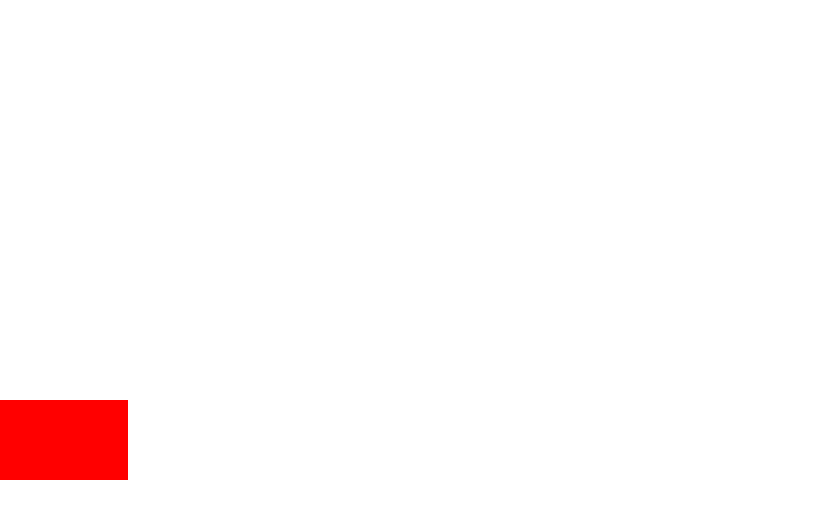
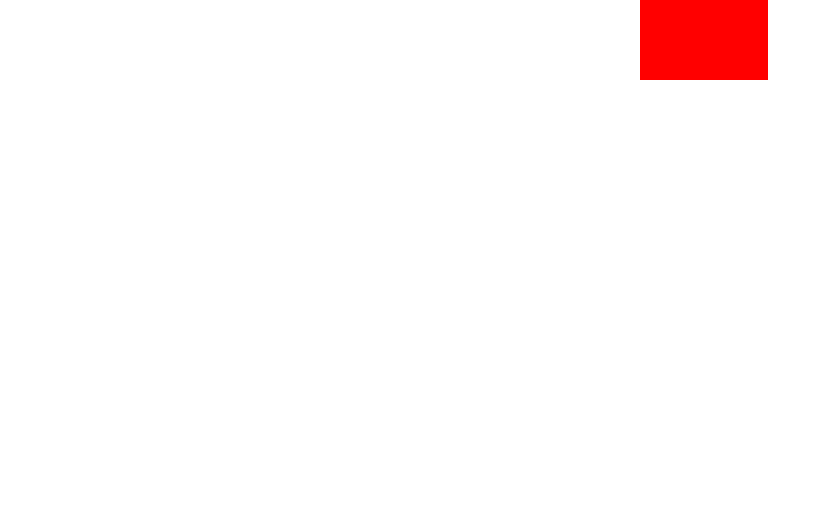
Before and after one commit to Matthew-Tilley/SANDBOX-8, a plain HTML site: page index.html in a window 1280 px wide. Shown: the whole page, without its empty margins (0-831 px from the left). Drawn offline with Linux system fonts and the light colour scheme.

Commit message:
Experiment with vw units.
Worked as expected.

```diff
--- a/primary.css
+++ b/primary.css
@@ -12,5 +12,5 @@
 
 	background-color: 			red;
 
-	transform: 					translateY(50vh);
+	transform: 					translateX(50vw);
 }
```
